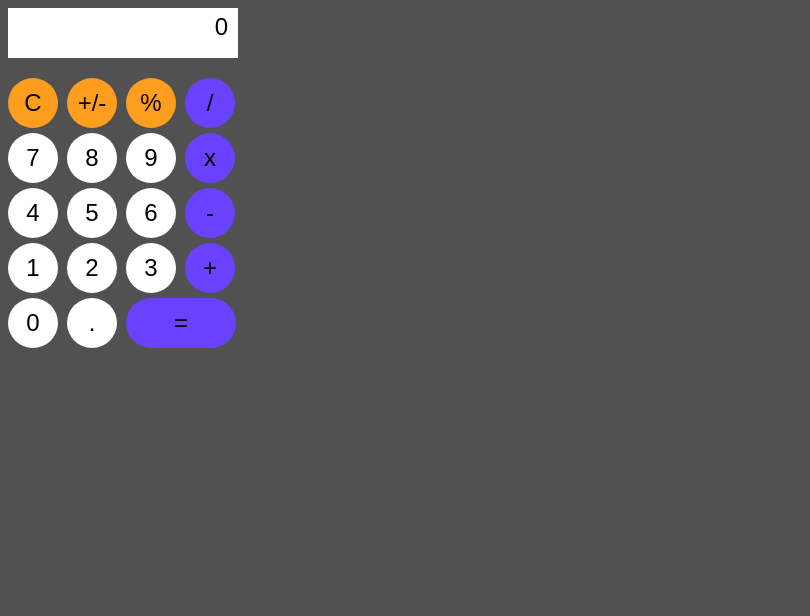
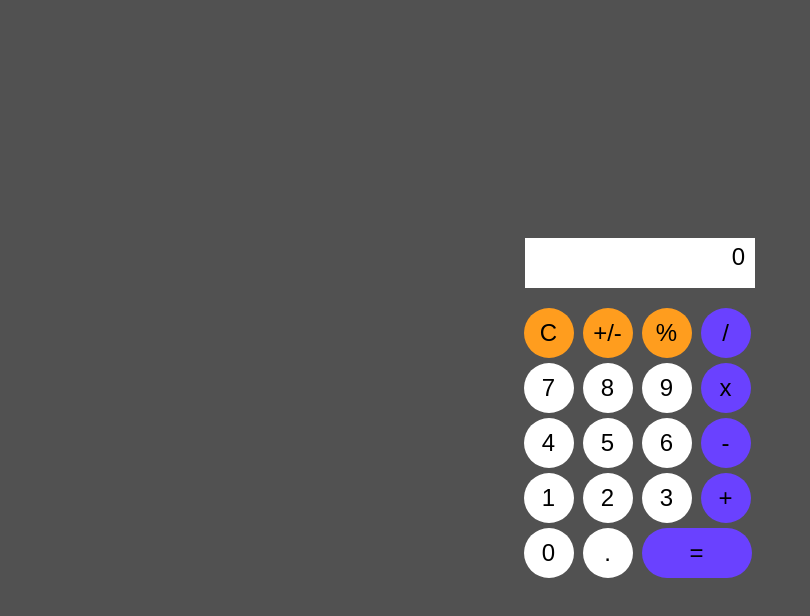
Before and after one commit to haryuuno21/JS-LABS, a plain HTML site: page LAB 1/lab1.html in a window 1280 px wide. Shown: the whole page, without its empty margins (0-810 px from the left). Drawn offline with Linux system fonts and the light colour scheme.

Commit message:
lab1 done

```diff
--- a/LAB 1/lab1.html
+++ b/LAB 1/lab1.html
@@ -7,8 +7,8 @@
   <script src="calculator.js"></script>
 </head>
 
-<body class = "calculator">
-  <div> <!-- div - это базовый html-контейнер, который может содержать в себе другие html-элементы. -->
+<body class = "body_style">
+  <div class = "calculator"> <!-- div - это базовый html-контейнер, который может содержать в себе другие html-элементы. -->
 
     <!-- блок с экраном калькулятора, где будет выводиться результат вычислений. -->
     <div id="result" class="result">
@@ -18,7 +18,7 @@
     <div>
       <!--горизонтальный ряд из четырех кнопок-->
       <div>
-        <button id="btn_op_clear" class="my-btn secondary">C</button>    <!-- про тэг кнопки: https://www.w3schools.com/tags/tag_button.asp -->
+        <button id="btn_op_clear" class="my-btn secondary">C</button>
         <button id="btn_op_sign" class="my-btn secondary">+/-</button>
         <button id="btn_op_percent" class="my-btn secondary">%</button>
         <button id="btn_op_div" class="my-btn primary">/</button>
--- a/LAB 1/styles.css
+++ b/LAB 1/styles.css
@@ -1,7 +1,15 @@
-.calculator{
+.body_style{
     background: #515151;
 }
+.calculator{
+  display:flex;
+  justify-content: center;
+  align-items: center;
+  flex-direction: column;
+  height: 100vh;
+}
 /* опишем базовый стиль кнопки калькулятора */
+
 .my-btn {
     margin-right: 5px;           /* задаем отступ от кнопки справа */
     margin-top: 5px;             /* задаем отступ от кнопки сверху*/
```
